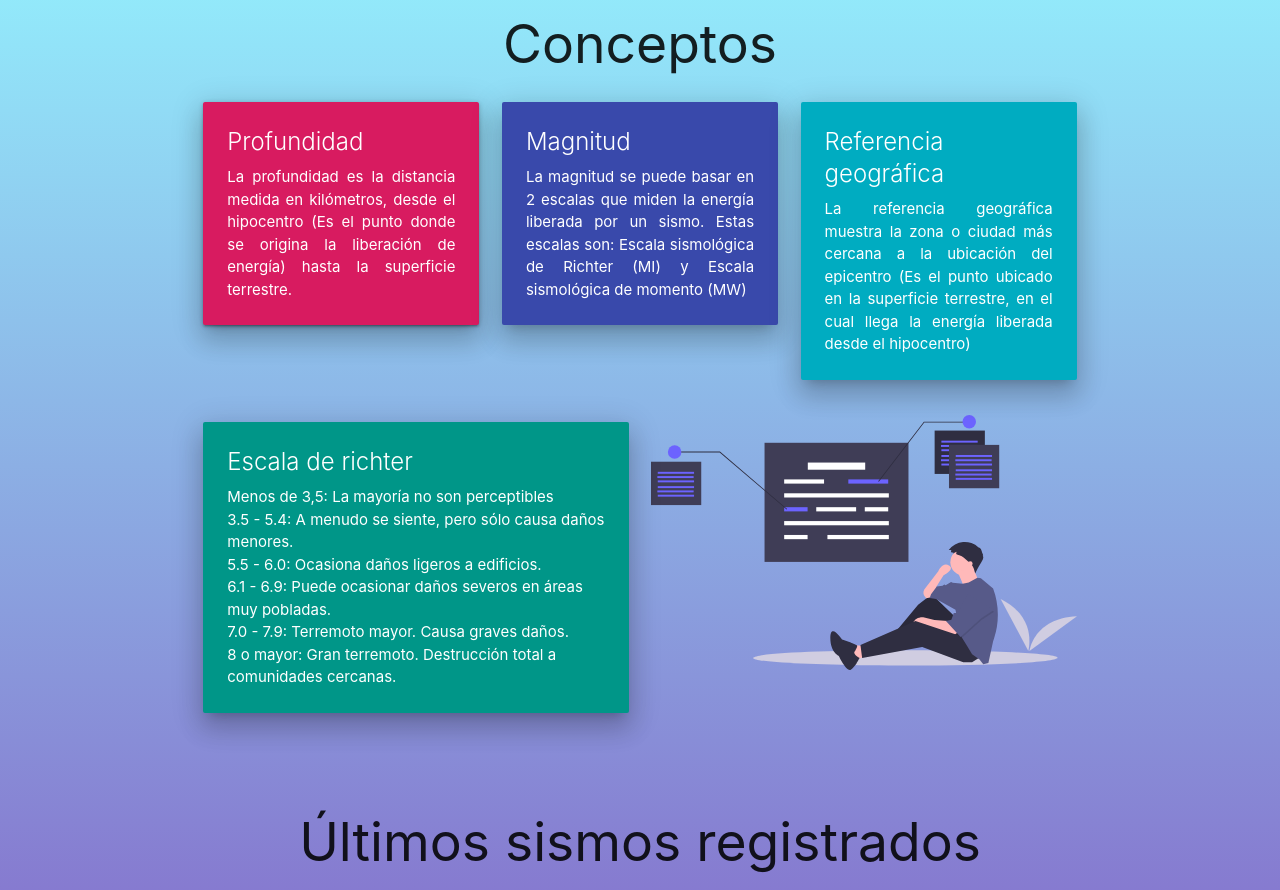
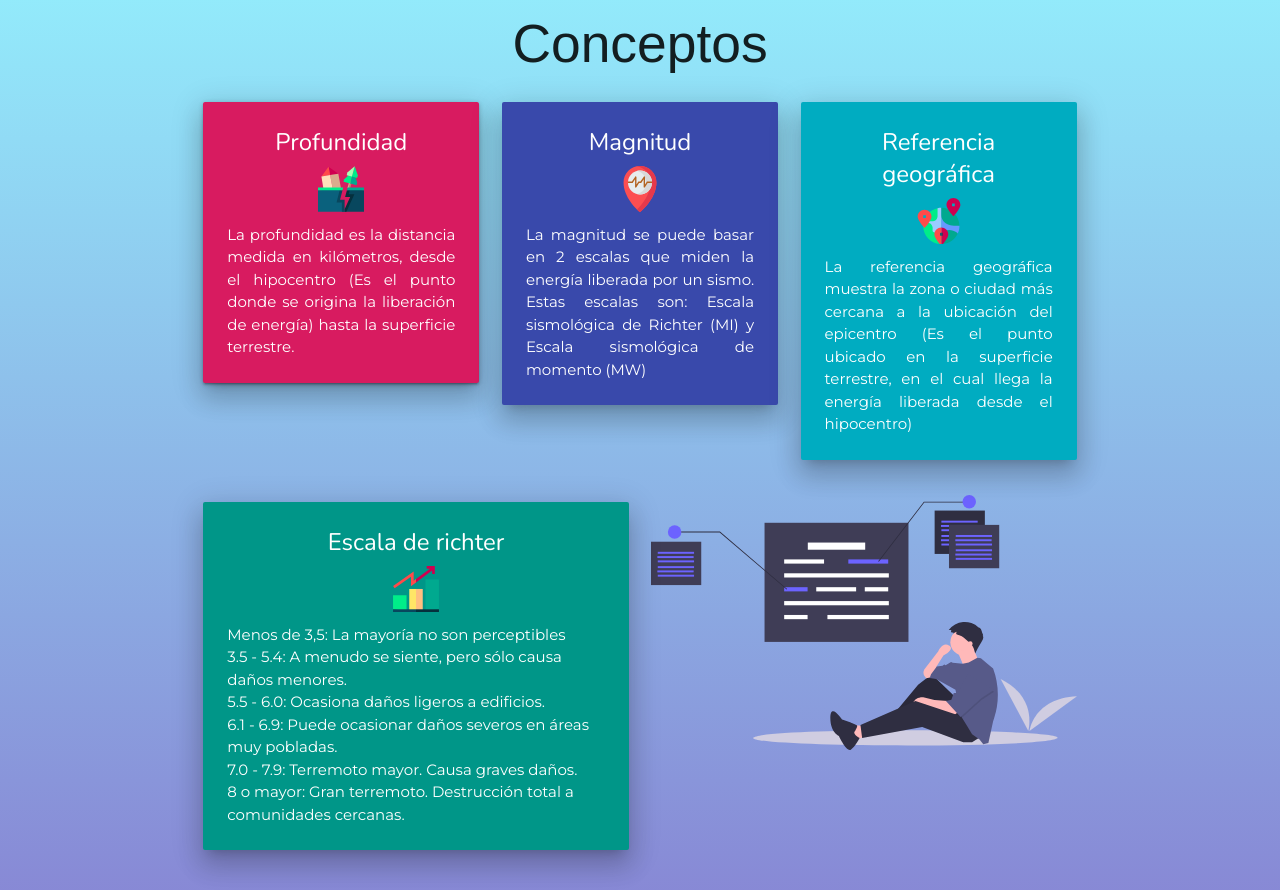
Before and after one commit to bastiangreen97/proyecto-web, a plain HTML site: page sismos.html in a window 1280 px wide. Shown: the part 100-990 px from the top of the page. Drawn offline with nearby package versions, Linux system fonts and the light colour scheme; no server answers.

Commit message:
Adición de iconos y arreglos de estilo

```diff
--- a/css/style.css
+++ b/css/style.css
@@ -1,14 +1,38 @@
 /* Hoja de estilo personalizada para no modificar los archivos css de Materialize */
 /* Fuentes */
 @import url('https://fonts.googleapis.com/css2?family=Josefin+Sans&display=swap');
+@import url('https://fonts.googleapis.com/css2?family=Montserrat&display=swap');
+@import url('https://fonts.googleapis.com/css2?family=Livvic&display=swap');
+@import url('https://fonts.googleapis.com/css2?family=Nunito:wght@300&display=swap');
 /* Fondo gradiente */
 body{
     background: rgb(126,53,181);
     background: linear-gradient(0deg, rgba(126,53,181,1) 0%, rgba(148,245,255,1) 100%);
+    display: flex;
+    min-height: 100vh;
+    flex-direction: column;
+}
+
+main{
+    flex: 1 0 auto;
 }
 
 .titles{
-    font-family: 'Josefin Sans', sans-serif;
+    font-family: 'Encode Sans Condensed', sans-serif;
+}
+
+.card-content span{
+    font-family: 'Nunito', sans-serif;
+}
+
+.card-content p{
+    font-family: 'Montserrat', sans-serif;
+}
+
+.icon-card{
+    width: 46px;
+    height: 46px;
+    margin-bottom: 5px;
 }
 
 /* Para que los elementos ocupen el 100% de ancho disponible */
@@ -21,4 +45,5 @@ body{
     text-justify: inter-word;
 }
 
+
 @media only screen and (max-width: 600px) { .row.valign-wrapper { display: inherit; } }
--- a/sismos.html
+++ b/sismos.html
@@ -41,12 +41,13 @@
 
     <div class="container">
         <div class="section">
-            <div class="full-width"><h2 class="center-align">Conceptos</h2></div>
-            <div class="row">
+            <div class="full-width titles"><h2 class="center-align">Conceptos</h2></div>
+            <div class="row center">
                 <div class="col s12 m12 l4">
                     <div class="card pink darken-1">
                         <div class="card-content white-text z-depth-4">
                             <span class="card-title">Profundidad</span>
+                            <img src="img/iconosismo1.svg" class="icon-card">
                             <p class="justify-text"> La profundidad es la distancia medida en kilómetros, desde el hipocentro (Es el punto donde se origina la liberación de energía) hasta la superficie terrestre.</p>
                         </div>
                     </div>
@@ -55,6 +56,7 @@
                     <div class="card indigo darken-1 z-depth-4">
                         <div class="card-content white-text">
                             <span class="card-title">Magnitud</span>
+                            <img src="img/iconosismo2.svg" class="icon-card">
                             <p class="justify-text">La magnitud se puede basar en 2 escalas que miden la energía liberada por un sismo. Estas escalas son: Escala sismológica de Richter (MI) y Escala sismológica de momento (MW)</p>
                         </div>
                     </div>
@@ -63,16 +65,18 @@
                     <div class="card cyan darken-1 z-depth-4">
                         <div class="card-content white-text">
                             <span class="card-title">Referencia geográfica</span>
+                            <img src="img/iconosismo4.svg" class="icon-card">
                             <p class="justify-text">La referencia geográfica muestra la zona o ciudad más cercana a la ubicación del epicentro (Es el punto ubicado en la superficie terrestre, en el cual llega la energía liberada desde el hipocentro) </p>
                         </div>
                     </div>
                 </div>
             </div>
-            <div class="row">
+            <div class="row center">
                 <div class="col s12 m12 l6">
                     <div class="card teal z-depth-4 full">
                         <div class="card-content white-text">
                             <span class="card-title">Escala de richter</span>
+                            <img src="img/iconosismo3.svg" class="icon-card">
                             <p class="left-align">Menos de 3,5: La mayoría no son perceptibles</p>
                             <p class="left-align">3.5 - 5.4: A menudo se siente, pero sólo causa daños menores.</p>
                             <p class="left-align">5.5 - 6.0: Ocasiona daños ligeros a edificios.</p>
@@ -94,10 +98,10 @@
                 <div class="col s12">
                     <table class="centered highlight responsive-table">
                         <thead>
-                            <th class="black white-text">Fecha y hora de registro</th>
-                            <th class="pink darken-1 white-text">Profundidad</th>
-                            <th class="blue darken-1 white-text">Magnitud</th>
-                            <th class="cyan darken-1 white-text">Referencia Geográfica</th>
+                            <th>Fecha y hora de registro</th>
+                            <th>Profundidad</th>
+                            <th>Magnitud</th>
+                            <th>Referencia Geográfica</th>
                         </thead>
                         <tbody id="table-information">
                             <!-- Contenido tabla -->
@@ -118,7 +122,6 @@
         <div class="section center">
             <div class="row valign-wrapper">
                 <div class="col s12 m12 l6">
-                    <blockquote></blockquote>
                     <div id="div-map" class="z-depth-4" style="height: 400px;">
                         <!-- Contenido mapa y pines de ubicación -->
                     </div>
@@ -129,6 +132,17 @@
             </div>
         </div>
     </div>
+    <!-- Atribuciones a diseñadores e ilustradores -->
+    <footer class="page-footer black">
+        <div class="row">
+            <div class="col s12">
+                <div>Iconos diseñados por <a href="https://www.flaticon.es/autores/freepik" title="Freepik">Freepik</a> en <a href="https://www.flaticon.es/" title="Flaticon">www.flaticon.es</a></div>
+            </div>
+            <div class="col s12">
+                <div>Ilustraciones diseñadas por <a href="https://undraw.co/" title="Undraw">Freepik</a> en <a href="https://undraw.co/" title="Undraw">www.undraw.co</a></div>
+            </div>
+        </div>
+    </footer>
 
     <script src="https://cdnjs.cloudflare.com/ajax/libs/jquery/3.1.1/jquery.min.js"></script>
     <script src="https://unpkg.com/leaflet@1.3.4/dist/leaflet.js" integrity="sha512-nMMmRyTVoLYqjP9hrbed9S+FzjZHW5gY1TWCHA5ckwXZBadntCNs8kEqAWdrb9O7rxbCaA4lKTIWjDXZxflOcA=="
```
Also changed, not shown: img/antofagasta.jpg (deleted), img/antofagasta2.jpg (deleted), img/atacama.jpg (deleted), img/despejado.jpg (deleted), img/iconosismo1.svg (added), img/iconosismo2.svg (added), img/iconosismo3.svg (added), img/iconosismo4.svg (added), img/nublado.jpg (deleted), img/nuble.jpg (deleted).
